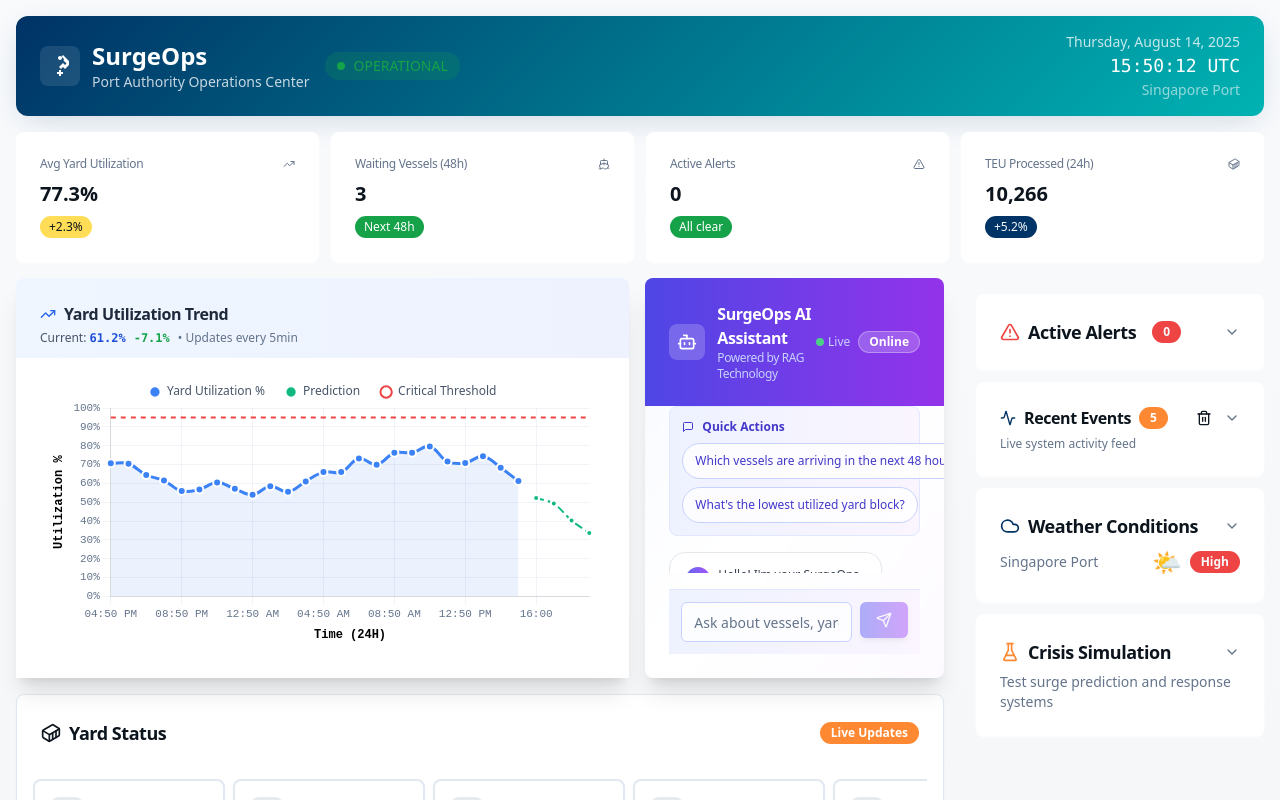
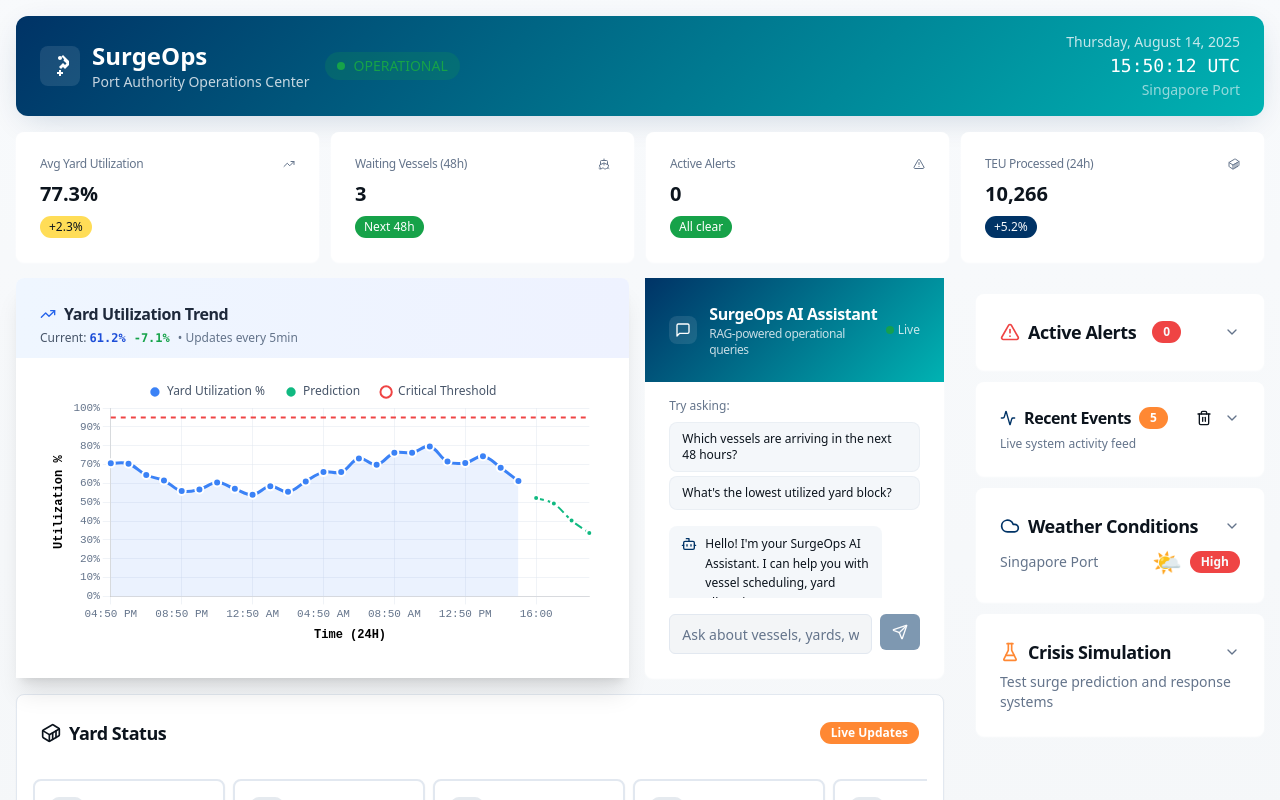
Before and after one commit to shivam-kaleris/surgeops, a React (Vite) app: page / in a window 1280 px wide. Shown: the top 800 px of the page. Built offline with nearby package versions, Linux system fonts and the light colour scheme.

Commit message:
Revamp AI Assistant visuals
Updated the SurgeOps AI Assistant to match the overall design aesthetic, adjusting the color scheme away from bright purple and ensuring internal content like quick actions is properly scaled. edited `src/components/surgeops/SurgeOpsChat.tsx`.

```diff
--- a/src/components/surgeops/SurgeOpsChat.tsx
+++ b/src/components/surgeops/SurgeOpsChat.tsx
@@ -101,47 +101,39 @@ export function SurgeOpsChat() {
   };
 
   return (
-    <Card className="bg-gradient-to-br from-indigo-50 via-white to-purple-50 shadow-xl border-0 hover:shadow-2xl transition-all duration-300 h-[400px] flex flex-col overflow-hidden">
-      <CardHeader className="flex-shrink-0 bg-gradient-to-r from-indigo-600 to-purple-600 text-white">
+    <Card className="bg-card shadow-card border-0 hover:shadow-glow transition-all duration-300 h-[400px] flex flex-col">
+      <CardHeader className="flex-shrink-0 bg-gradient-ocean text-white">
         <div className="flex items-center justify-between">
-          <CardTitle className="flex items-center gap-3 text-base font-bold">
-            <div className="p-2 bg-white/20 rounded-lg backdrop-blur-sm">
-              <Bot className="h-5 w-5" />
+          <CardTitle className="flex items-center gap-3 text-base font-semibold">
+            <div className="p-1.5 bg-white/10 rounded-lg">
+              <MessageSquare className="h-4 w-4" />
             </div>
             <div>
               <div className="text-white">SurgeOps AI Assistant</div>
-              <div className="text-xs text-indigo-200 font-normal">Powered by RAG Technology</div>
+              <div className="text-xs text-primary-foreground/80 font-normal">RAG-powered operational queries</div>
             </div>
           </CardTitle>
           <div className="flex items-center gap-2">
             <div className="flex items-center gap-1">
-              <div className="w-2 h-2 bg-green-400 rounded-full animate-pulse"></div>
-              <span className="text-xs text-indigo-200">Live</span>
+              <div className="w-2 h-2 bg-success rounded-full animate-pulse"></div>
+              <span className="text-xs text-primary-foreground/80">Live</span>
             </div>
-            <Badge variant="secondary" className="text-xs bg-white/20 text-white border-white/30 backdrop-blur-sm">
-              Online
-            </Badge>
           </div>
         </div>
       </CardHeader>
-      <CardContent className="flex-1 overflow-hidden flex flex-col bg-white/50 backdrop-blur-sm">
-        {/* Sample Queries */}
-        <div className="space-y-2 flex-shrink-0 mb-4 p-3 bg-gradient-to-r from-indigo-50 to-purple-50 rounded-lg border border-indigo-100">
-          <p className="text-xs font-semibold text-indigo-700 flex items-center gap-2">
-            <MessageSquare className="h-3 w-3" />
-            Quick Actions
-          </p>
-          <div className="flex flex-wrap gap-2">
+      <CardContent className="flex-1 overflow-hidden flex flex-col pt-4">
+        {/* Quick Actions */}
+        <div className="flex-shrink-0 mb-4">
+          <h3 className="text-xs font-medium text-muted-foreground mb-2">Try asking:</h3>
+          <div className="space-y-1">
             {sampleQueries.slice(0, 2).map((query, index) => (
-              <Button
+              <button
                 key={index}
-                variant="ghost"
-                size="sm"
-                onClick={() => handleSampleQuery(query)}
-                className="text-xs px-3 py-1 bg-white/80 hover:bg-indigo-100 border border-indigo-200 text-indigo-700 hover:text-indigo-800 rounded-full transition-all duration-200 hover:scale-105"
+                onClick={() => setInputValue(query)}
+                className="w-full text-left text-xs px-3 py-2 bg-muted/50 hover:bg-muted rounded-lg border border-border/50 hover:border-border transition-colors"
               >
                 {query}
-              </Button>
+              </button>
             ))}
           </div>
         </div>
@@ -157,34 +149,28 @@ export function SurgeOpsChat() {
                 transition={{ duration: 0.3 }}
                 className={`flex ${message.type === 'user' ? 'justify-end' : 'justify-start'}`}
               >
-                <div className={`max-w-[85%] rounded-2xl px-4 py-3 ${
+                <div className={`max-w-[85%] rounded-lg px-3 py-2 ${
                   message.type === 'user'
-                    ? 'bg-gradient-to-r from-indigo-500 to-purple-500 text-white'
-                    : 'bg-white border border-gray-200 text-gray-800 shadow-sm'
+                    ? 'bg-primary text-primary-foreground'
+                    : 'bg-muted/50 text-foreground'
                 }`}>
                   <div className="flex items-start gap-2">
                     {message.type === 'assistant' && (
-                      <div className="flex-shrink-0 mt-0.5">
-                        <div className="w-6 h-6 bg-gradient-to-r from-indigo-500 to-purple-500 rounded-full flex items-center justify-center">
-                          <Bot className="h-3 w-3 text-white" />
-                        </div>
-                      </div>
+                      <Bot className="h-4 w-4 mt-0.5 text-primary flex-shrink-0" />
                     )}
                     <div className="flex-1">
-                      <p className={`text-xs leading-relaxed ${
-                        message.type === 'user' ? 'text-white' : 'text-gray-700'
-                      }`}>
+                      <p className="text-xs leading-relaxed">
                         {message.message}
                       </p>
                       {message.sources && (
                         <div className="mt-2 space-y-1">
                           {message.sources.map((source, index) => (
                             <div key={index} className="text-xs">
-                              <button className="flex items-center gap-1 text-indigo-600 hover:text-indigo-700 transition-colors">
+                              <button className="flex items-center gap-1 text-primary hover:text-primary/80 transition-colors">
                                 <ExternalLink className="h-3 w-3" />
                                 <span className="underline">{source.title}</span>
                               </button>
-                              <p className="text-gray-500 text-xs mt-1">{source.snippet}</p>
+                              <p className="text-muted-foreground text-xs mt-1">{source.snippet}</p>
                             </div>
                           ))}
                         </div>
@@ -202,15 +188,13 @@ export function SurgeOpsChat() {
               animate={{ opacity: 1 }}
               className="flex justify-start"
             >
-              <div className="bg-white border border-gray-200 rounded-2xl px-4 py-3 shadow-sm">
+              <div className="bg-muted/50 rounded-lg px-3 py-2">
                 <div className="flex items-center gap-2">
-                  <div className="w-6 h-6 bg-gradient-to-r from-indigo-500 to-purple-500 rounded-full flex items-center justify-center">
-                    <Bot className="h-3 w-3 text-white" />
-                  </div>
+                  <Bot className="h-4 w-4 text-primary" />
                   <div className="flex gap-1">
-                    <div className="w-2 h-2 bg-indigo-400 rounded-full animate-bounce"></div>
-                    <div className="w-2 h-2 bg-indigo-400 rounded-full animate-bounce" style={{ animationDelay: '0.1s' }}></div>
-                    <div className="w-2 h-2 bg-indigo-400 rounded-full animate-bounce" style={{ animationDelay: '0.2s' }}></div>
+                    <div className="w-1 h-1 bg-primary rounded-full animate-bounce"></div>
+                    <div className="w-1 h-1 bg-primary rounded-full animate-bounce" style={{ animationDelay: '0.1s' }}></div>
+                    <div className="w-1 h-1 bg-primary rounded-full animate-bounce" style={{ animationDelay: '0.2s' }}></div>
                   </div>
                 </div>
               </div>
@@ -219,25 +203,24 @@ export function SurgeOpsChat() {
         </div>
 
         {/* Input section */}
-        <div className="flex-shrink-0 p-3 bg-gradient-to-r from-indigo-50 to-purple-50 border-t border-indigo-100">
-          <div className="flex gap-2">
+        <div className="flex-shrink-0">
+          <form onSubmit={handleSendMessage} className="flex gap-2">
             <Input
               value={inputValue}
               onChange={(e) => setInputValue(e.target.value)}
               placeholder="Ask about vessels, yards, weather..."
-              className="flex-1 text-xs border-indigo-200 focus:border-indigo-400 bg-white/80 backdrop-blur-sm"
-              onKeyPress={(e) => e.key === 'Enter' && handleSendMessage()}
+              className="flex-1 text-xs"
               disabled={isLoading}
             />
             <Button
-              onClick={handleSendMessage}
+              type="submit"
               disabled={!inputValue.trim() || isLoading}
               size="sm"
-              className="px-4 bg-gradient-to-r from-indigo-500 to-purple-500 hover:from-indigo-600 hover:to-purple-600 border-0 shadow-md hover:shadow-lg transition-all duration-200"
+              className="px-3"
             >
               <Send className="h-3 w-3" />
             </Button>
-          </div>
+          </form>
         </div>
       </CardContent>
     </Card>
```
